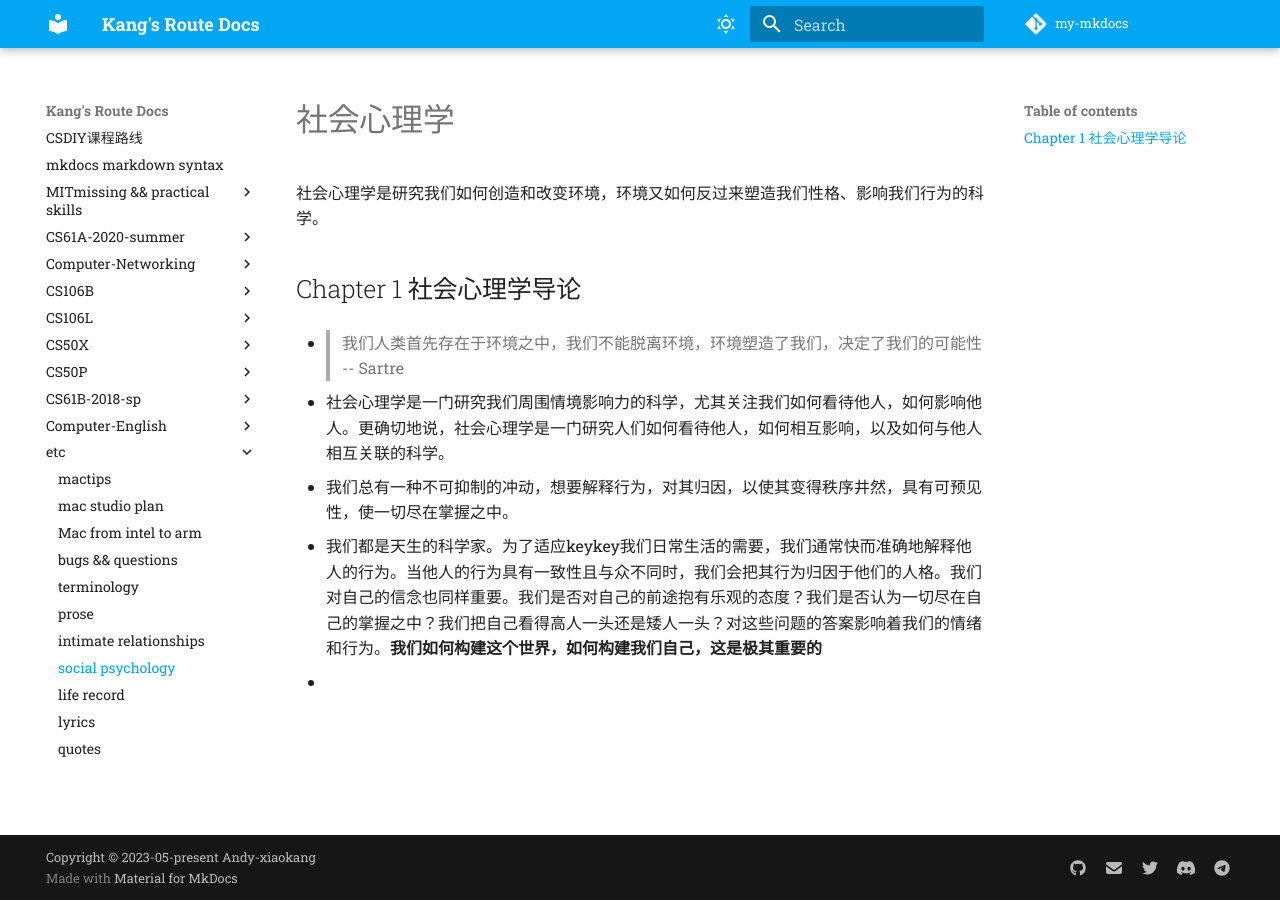
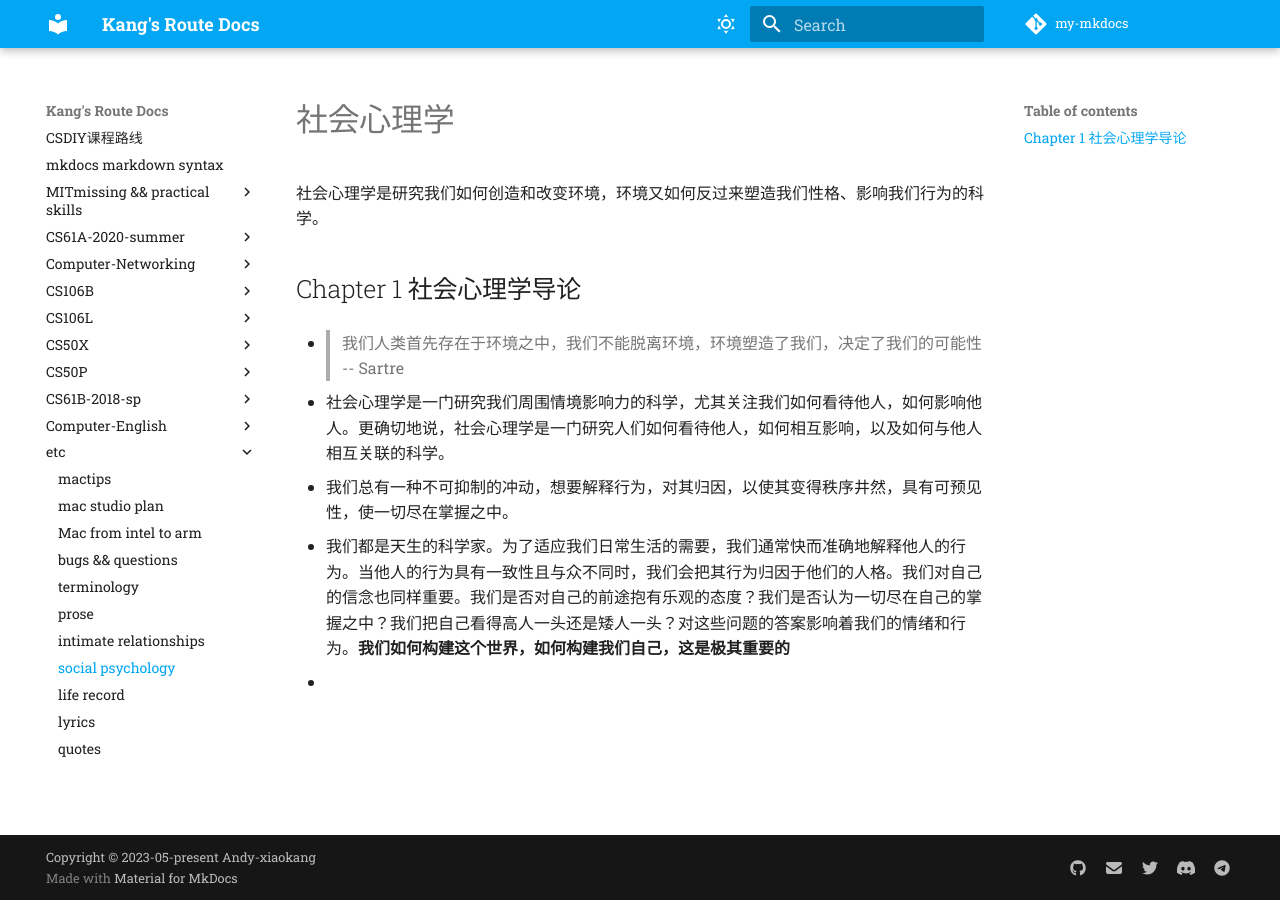
Before and after one commit to Andy-xiaokang/my-mkdocs, an MkDocs documentation site: the page built from docs/etc/socialpsychology.md, in a window 1280 px wide. Built offline with MkDocs 1.6.1 and Material for MkDocs 9.7.7, drawn with Linux system fonts in a browser that asks for light colours; comment, search, counter and statistics services are not loaded.

Commit message:
update etc

```diff
--- a/docs/etc/socialpsychology.md
+++ b/docs/etc/socialpsychology.md
@@ -3,11 +3,13 @@ comments: true
 ---
 
 # 社会心理学
+
 社会心理学是研究我们如何创造和改变环境，环境又如何反过来塑造我们性格、影响我们行为的科学。
 
 ## Chapter 1 社会心理学导论
+
 * > 我们人类首先存在于环境之中，我们不能脱离环境，环境塑造了我们，决定了我们的可能性   -- Sartre
 * 社会心理学是一门研究我们周围情境影响力的科学，尤其关注我们如何看待他人，如何影响他人。更确切地说，社会心理学是一门研究人们如何看待他人，如何相互影响，以及如何与他人相互关联的科学。
 * 我们总有一种不可抑制的冲动，想要解释行为，对其归因，以使其变得秩序井然，具有可预见性，使一切尽在掌握之中。
-* 我们都是天生的科学家。为了适应keykey我们日常生活的需要，我们通常快而准确地解释他人的行为。当他人的行为具有一致性且与众不同时，我们会把其行为归因于他们的人格。我们对自己的信念也同样重要。我们是否对自己的前途抱有乐观的态度？我们是否认为一切尽在自己的掌握之中？我们把自己看得高人一头还是矮人一头？对这些问题的答案影响着我们的情绪和行为。**我们如何构建这个世界，如何构建我们自己，这是极其重要的**
+* 我们都是天生的科学家。为了适应我们日常生活的需要，我们通常快而准确地解释他人的行为。当他人的行为具有一致性且与众不同时，我们会把其行为归因于他们的人格。我们对自己的信念也同样重要。我们是否对自己的前途抱有乐观的态度？我们是否认为一切尽在自己的掌握之中？我们把自己看得高人一头还是矮人一头？对这些问题的答案影响着我们的情绪和行为。**我们如何构建这个世界，如何构建我们自己，这是极其重要的**
 *
```
Also changed, not shown: docs/etc/bugs.md (+17 -0 lines).
